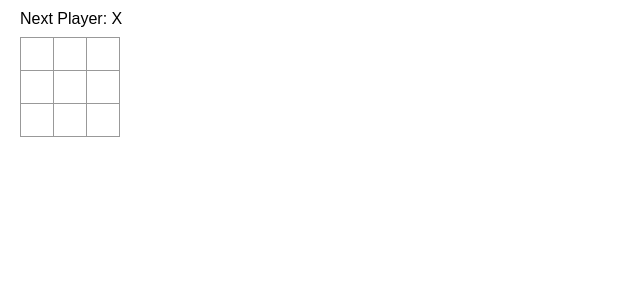
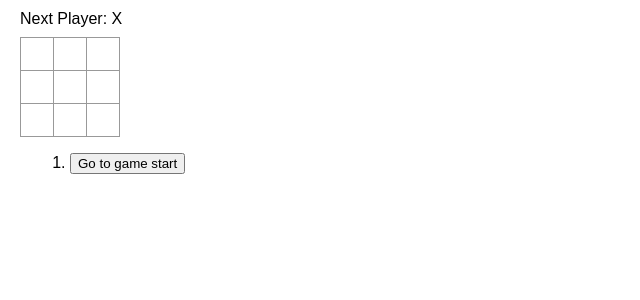
Before and after one commit to Nachiket-Patel/Web-Devolopment, a React (Create React App) app in the folder React/React_documentation/tic-tac-toe/: page / in a window 1280 px wide. Shown: the top 300 px of the page, without its empty margins (0-640 px from the left). Built offline with nearby package versions, Linux system fonts and the light colour scheme.

Commit message:
Add history to game

```diff
--- a/React/React_documentation/tic-tac-toe/src/App.js
+++ b/React/React_documentation/tic-tac-toe/src/App.js
@@ -72,13 +72,32 @@
     setXIsNext(!xIsNext);
   }
 
+  function jumpTo(){
+    // TODO
+  }
+
+  const moves = history.map((squares, move) => {
+    let description;
+    if(move > 0){
+      description = 'Go to move #' + move;
+    }
+    else{
+      description = 'Go to game start';
+    }
+    return(
+      <li>
+        <button onClick={() => jumpTo(move)}>{description}</button>
+      </li>
+    );
+  });
+
   return(
     <div className="board">
       <div className="game-board">
         <Board xIsNext={xIsNext} squares={currentSquares} onPlay={handlePlay} />
       </div>
       <div className="game-info">
-        <ol>{/*TODO*/}</ol>
+        <ol>{moves}</ol>
       </div>
     </div>
   );
```
